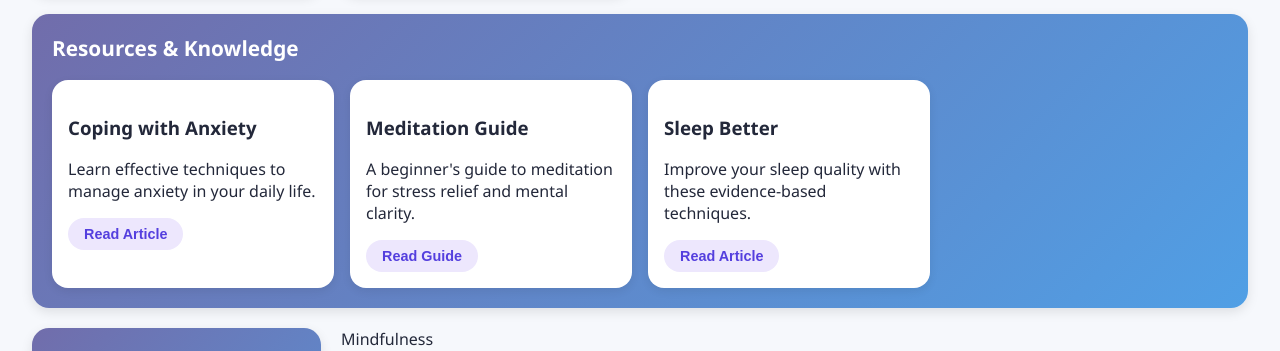
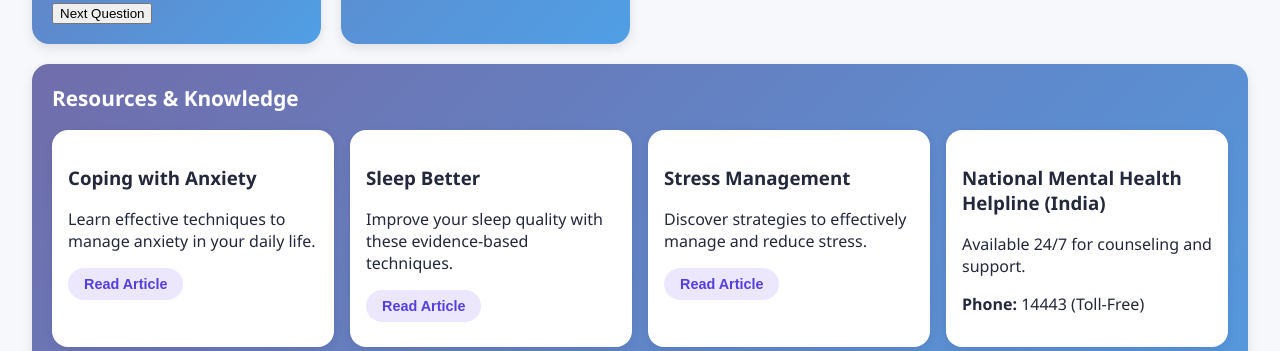
Before and after one commit to Mayankpatel-10/mind-care-html-, a Flask app: page / in a window 1280 px wide. Shown: the part 800-1151 px from the top of the page. Run offline with Flask 3, Linux system fonts and the light colour scheme; the visitor is signed in with stand-in values (Sample User, id 1).

Commit message:
index.html

```diff
--- a/templates/index.html
+++ b/templates/index.html
@@ -1,10 +1,10 @@
 <!DOCTYPE html>
 <html lang="en">
 <head>
-    <meta charset="UTF-8">
+  <meta charset="UTF-8" />
   <title>MindWell Dashboard</title>
-    <meta name="viewport" content="width=device-width, initial-scale=1">
-    <link rel="stylesheet" href="{{ url_for('static', filename='styles.css') }}">
+  <meta name="viewport" content="width=device-width, initial-scale=1" />
+  <link rel="stylesheet" href="{{ url_for('static', filename='styles.css') }}" />
   <script src="https://cdn.jsdelivr.net/npm/chart.js"></script>
 </head>
 <body>
@@ -29,23 +29,21 @@
         <button class="mood-btn" data-mood="great">🤩<span>Great</span></button>
       </div>
       <textarea id="mood-note" placeholder="Add a note about your mood (optional)"></textarea>
-            <button id="saveMood">Save Mood</button>
+      <button id="saveMood">Save</button>
     </section>
 
-        <!-- Chat Assistant -->
     <!-- Chat Assistant -->
     <section class="card chat-section">
       <h2>MindWell Chat Assistant</h2>
       <div class="chat-box" id="chatBox"></div>
       <form id="chatForm" autocomplete="off">
-        <input type="text" id="chatInput" placeholder="Type your message..."/>
-        <button type="button" id="micBtn" title="Speak to chat">🎤</button>
+        <input type="text" id="chatInput" placeholder="Type your message..." />
+        <button type="button" id="micBtn" title="Speak to chat">🎙️</button>
         <button type="submit">➤</button>
       </form>
     </section>
 
-
-        <!-- Mood Trend -->
+    <!-- Mood Trends -->
     <section class="card trends-section">
       <h2>Your Mood Trends</h2>
       <canvas id="moodChart"></canvas>
@@ -57,11 +55,15 @@
       <iframe width="100%" height="80"
         src="https://www.youtube.com/embed/YRJ6xoiRcpQ?autoplay=0&loop=1&playlist=YRJ6xoiRcpQ"
         title="30 Minute Deep Meditation Music for Positive Energy" frameborder="0"
-                allow="accelerometer; autoplay; clipboard-write; encrypted-media; gyroscope; picture-in-picture" allowfullscreen>
-            </iframe>
+        allow="accelerometer; autoplay; clipboard-write; encrypted-media; gyroscope; picture-in-picture" allowfullscreen></iframe>
+      <h2>Soothing Nature Sounds</h2>
+      <iframe width="100%" height="80"
+        src="https://www.youtube.com/embed/1ZYbU82GVz4?autoplay=0&loop=1&playlist=1ZYbU82GVz4"
+        title="Relaxing Nature Sounds for Sleep or Meditation" frameborder="0"
+        allow="accelerometer; autoplay; clipboard-write; encrypted-media; gyroscope; picture-in-picture" allowfullscreen></iframe>
     </section>
 
-        <!-- Assessments -->
+    <!-- Mental Health Assessments -->
     <section class="card assessment-section">
       <h2>Mental Health Assessments</h2>
       <div class="tabs">
@@ -84,18 +86,33 @@
           </a>
         </div>
         <div class="resource-card">
-                    <h3>Meditation Guide</h3>
-                    <p>A beginner's guide to meditation for stress relief and mental clarity.</p>
-                    <a href="https://www.mindful.org/how-to-meditate/" target="_blank" rel="noopener noreferrer">
-                        <button>Read Guide</button>
-                    </a>
-                </div>
-                <div class="resource-card">
           <h3>Sleep Better</h3>
           <p>Improve your sleep quality with these evidence-based techniques.</p>
           <a href="https://www.sleepfoundation.org/sleep-hygiene/healthy-sleep-tips-india" target="_blank" rel="noopener noreferrer">
             <button>Read Article</button>
           </a>
+        </div>
+        <div class="resource-card">
+          <h3>Stress Management</h3>
+          <p>Discover strategies to effectively manage and reduce stress.</p>
+          <a href="https://www.apa.org/topics/stress" target="_blank" rel="noopener noreferrer">
+            <button>Read Article</button>
+          </a>
+        </div>
+        <div class="resource-card">
+          <h3>National Mental Health Helpline (India)</h3>
+          <p>Available 24/7 for counseling and support.</p>
+          <p><strong>Phone:</strong> 14443 (Toll-Free)</p>
+        </div>
+        <div class="resource-card">
+          <h3>AASRA - Suicide Prevention Helpline (India)</h3>
+          <p>Specialized support for suicide prevention and crisis.</p>
+          <p><strong>Phone:</strong> +91-22-2754 6669</p>
+        </div>
+        <div class="resource-card">
+          <h3>Kiran Helpline (Govt. of India)</h3>
+          <p>Toll-Free Mental Health Helpline provided by Government of India.</p>
+          <p><strong>Phone:</strong> 1800-599-0019</p>
         </div>
       </div>
     </section>
@@ -106,18 +123,27 @@
       <iframe width="100%" height="315" src="https://www.youtube.com/embed/inpok4MKVLM"
               title="Guided Meditation for Beginners" frameborder="0"
               allow="accelerometer; autoplay; clipboard-write; encrypted-media; gyroscope; picture-in-picture" allowfullscreen></iframe>
+      <h2>Breathing Exercise</h2>
+      <iframe width="100%" height="315" src="https://www.youtube.com/embed/odADwWzHR24"
+              title="4-7-8 Breathing Exercise" frameborder="0"
+              allow="accelerometer; autoplay; clipboard-write; encrypted-media; gyroscope; picture-in-picture" allowfullscreen></iframe>
+        <h2>Progressive Muscle Relaxation</h2>
+      <iframe width="100%" height="315" src="https://www.youtube.com/embed/ihO02wUzgkc"
+              title="Progressive Muscle Relaxation" frameborder="0"
+              allow="accelerometer; autoplay; clipboard-write; encrypted-media; gyroscope; picture-in-picture" allowfullscreen></iframe>
     </section>
+  </div>
 
   <!-- Footer -->
   <footer>
     <div class="footer-nav">
-                <div>Mindfulness<br><span>Practice techniques</span></div>
-                <div>Resources<br><span>Educational content</span></div>
-                <div>Tracking<br><span>Monitor progress</span></div>
-                <div>Support<br><span>Get help</span></div>
+      <div>Mindfulness<br /><span>Practice techniques</span></div>
+      <div>Resources<br /><span>Educational content</span></div>
+      <div>Tracking<br /><span>Monitor progress</span></div>
+      <div>Support<br /><span>Get help</span></div>
     </div>
   </footer>
-    </div>
+
   <script src="{{ url_for('static', filename='script.js') }}"></script>
 </body>
 </html>
```
Lines whose indentation alone changed are shown as unchanged.
